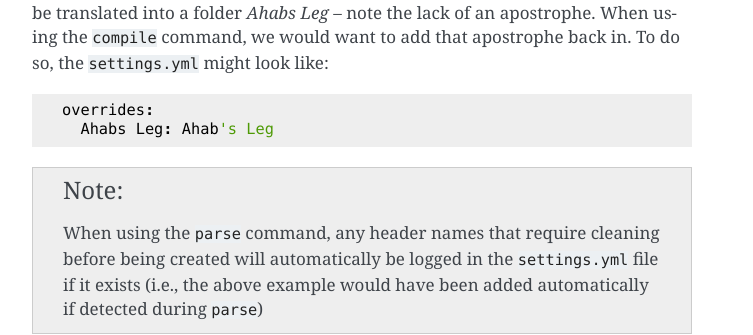
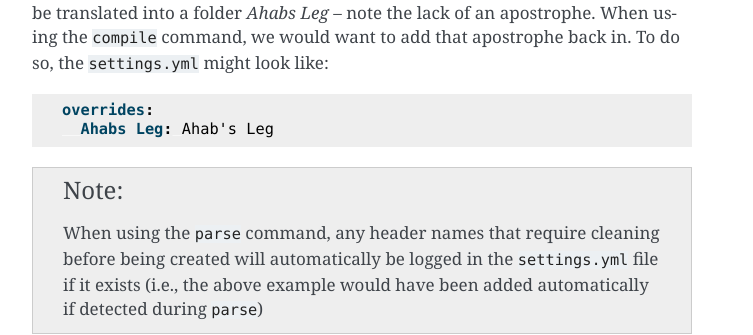
Before and after one commit to edelgm6/draft, a Sphinx documentation site: the page built from docs/source/settings.rst, in a window 1280 px wide and 900 px high, scrolled down 1042 px. Shown: the part 374-709 px from the top of the window, without its empty margins (388-1141 px from the left). Built offline with Sphinx 7.4.7, drawn with Linux system fonts in a browser that asks for light colours.

Commit message:
Added yaml highlighting to Commands docs

```diff
--- a/docs/source/settings.rst
+++ b/docs/source/settings.rst
@@ -18,7 +18,7 @@ settings.yml
 
 The default file layout (i.e., the one added automatically with ``generate-project``) is below. Settings are split into three separate groups:
 
-::
+.. code-block:: yaml
 
   headers:
     section: true
@@ -54,7 +54,7 @@ overrides
 
 For example, if we use the ``parse`` command, the chapter name *Ahab's Leg* would be translated into a folder *Ahabs Leg* -- note the lack of an apostrophe. When using the ``compile`` command, we would want to add that apostrophe back in. To do so, the ``settings.yml`` might look like:
 
-::
+.. code-block:: yaml
 
   overrides:
     Ahabs Leg: Ahab's Leg
```
